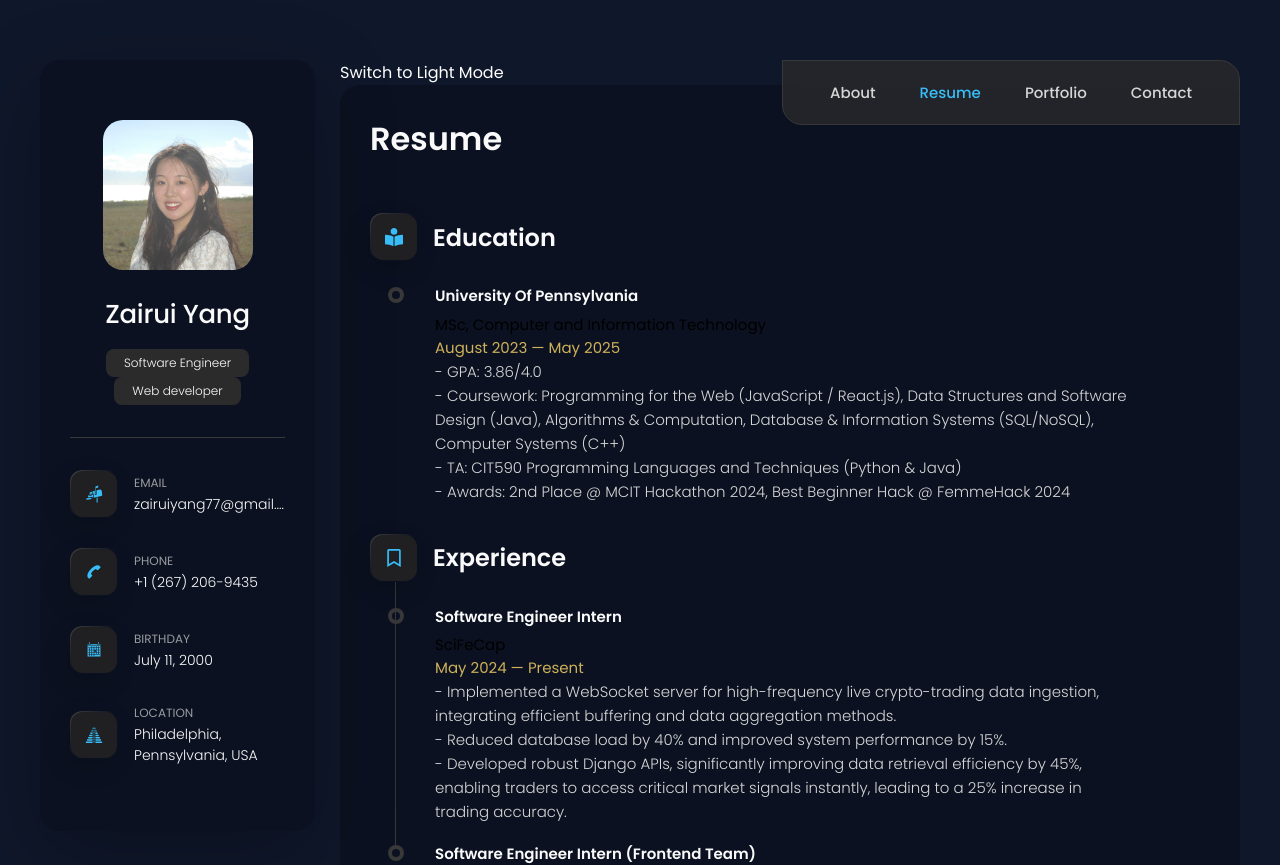
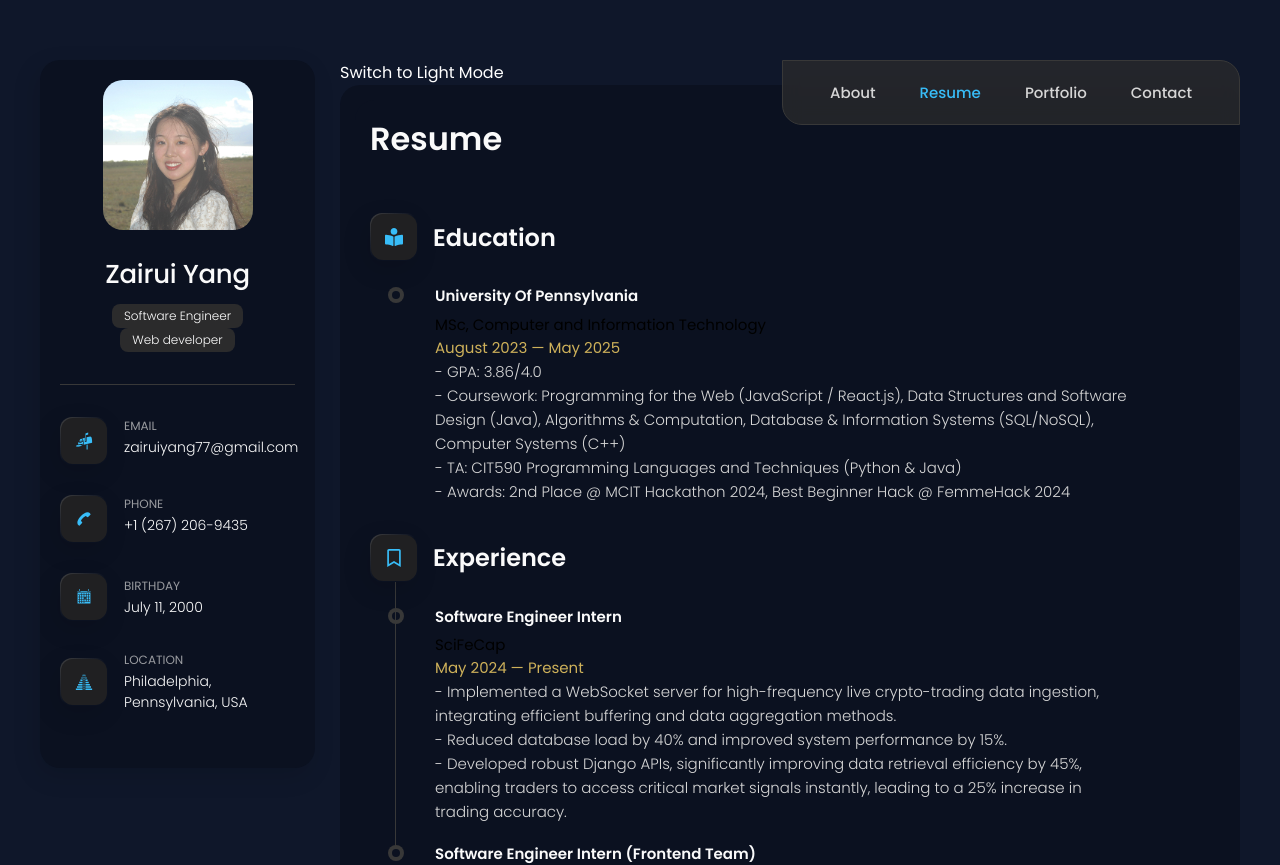
Before and after one commit to zairuiy-coding/zairuiy-coding.github.io, a React (Vite) app: page /resume in a window 1280 px wide. Shown: the top 865 px of the page. Built offline with nearby package versions, Linux system fonts and the light colour scheme.

Commit message:
resize Asize

```diff
--- a/public/darkTheme.css
+++ b/public/darkTheme.css
@@ -310,6 +310,7 @@
     max-height: 112px;
     overflow: hidden;
     transition: var(--transition-2);
+    width: 350px; /* Increase the width */
   }
 
   .sidebar.active { max-height: 405px; }
@@ -1826,3 +1827,77 @@
   body:not(.light-mode) .theme-switcher:hover {
     color: #00bfff; /* Light blue hover effect */
   }
+
+  /* Styling for Sidebar */
+  /* Common Styles */
+.sidebar {
+  width: 300px; /* Increase the width */
+  padding: 20px;
+  background: var(--eerie-black-2); /* Ensure this matches your design */
+  border-radius: 20px;
+  box-shadow: var(--shadow-1);
+  z-index: 1;
+}
+
+.sidebar-info .avatar-box img {
+  border-radius: 20px;
+}
+
+.info-content .name {
+  color: var(--white-2);
+  font-size: var(--fs-3);
+  font-weight: var(--fw-500);
+  letter-spacing: -0.25px;
+  margin-bottom: 10px;
+}
+
+.info-content .title {
+  color: var(--white-1);
+  background: var(--onyx);
+  font-size: var(--fs-8);
+  font-weight: var(--fw-300);
+  width: max-content;
+  padding: 3px 12px;
+  border-radius: 8px;
+}
+
+.contacts-list .contact-info .contact-link {
+  white-space: nowrap;
+  overflow: hidden;
+  text-overflow: ellipsis;
+  display: inline-block;
+}
+
+.contacts-list .contact-info {
+  max-width: calc(100% - 50px); /* Ensure there is enough space for icons */
+}
+
+/* Light Mode Styles */
+body.light-mode .sidebar {
+  background: #f0f0f0;
+  color: #333;
+}
+
+body.light-mode .info-content .name,
+body.light-mode .info-content .title {
+  color: #333;
+}
+
+body.light-mode .contacts-list .contact-info .contact-link {
+  color: #007bff;
+}
+
+/* Dark Mode Styles */
+body.dark-mode .sidebar {
+  background: #1e1e2e;
+  color: #fff;
+}
+
+body.dark-mode .info-content .name,
+body.dark-mode .info-content .title {
+  color: #fff;
+}
+
+body.dark-mode .contacts-list .contact-info .contact-link {
+  color: #4da6ff;
+}
--- a/public/lightTheme.css
+++ b/public/lightTheme.css
@@ -290,6 +290,7 @@
     max-height: 112px;
     overflow: hidden;
     transition: var(--transition-2);
+    width: 350px; /* Increase the width */
   }
 
   .sidebar.active { max-height: 405px; }
@@ -385,8 +386,8 @@
   }
 
   .contact-info {
-    max-width: calc(100% - 46px);
-    width: calc(100% - 46px);
+    max-width: calc(100% - 50px);
+    width: calc(100% - 50px);
   }
 
   .contact-title {
@@ -1600,6 +1601,7 @@
       margin-bottom: 0;
       padding-top: 60px;
       z-index: 1;
+      width: 350px; /* Increase the width */
     }
 
     .sidebar-info { flex-direction: column; }
@@ -1683,3 +1685,7 @@ body.light-mode .theme-switcher {
   body.light-mode .theme-switcher:hover {
     color: #00bfff; /* Light blue hover effect */
   }
+
+  #customSidebar {
+    width: 400px; /* Increase the width */
+  }
--- a/src/components/Aside.jsx
+++ b/src/components/Aside.jsx
@@ -2,7 +2,7 @@ import { GiCalendar, GiClawSlashes, GiMailbox, GiMayanPyramid, GiPhone } from "r
 
 const Aside = () => {
   return (
-    <aside className="sidebar">
+    <aside className="sidebar" id="customSidebar">
         <div className="sidebar-info">
           <figure className="avatar-box">
             <img
@@ -13,7 +13,7 @@ const Aside = () => {
           </figure>
 
           <div className="info-content">
-            <h1 className="name" title="Richard hanrick">
+            <h1 className="name" title="Zairui Yang">
               Zairui Yang
             </h1>
             <p className="title">Software Engineer</p>
@@ -34,7 +34,6 @@ const Aside = () => {
             <li className="contact-item">
               <div className="icon-box">
                 <GiMailbox/>
-
               </div>
 
               <div className="contact-info">
@@ -63,7 +62,6 @@ const Aside = () => {
             <li className="contact-item">
               <div className="icon-box">
                 <GiCalendar/>
-
               </div>
 
               <div className="contact-info">
@@ -76,7 +74,6 @@ const Aside = () => {
             <li className="contact-item">
               <div className="icon-box">
                 <GiMayanPyramid/>
-                <ion-icon name="location-outline"></ion-icon>
               </div>
 
               <div className="contact-info">
@@ -113,4 +110,4 @@ const Aside = () => {
   )
 }
 
-export default Aside
+export default Aside;
```
